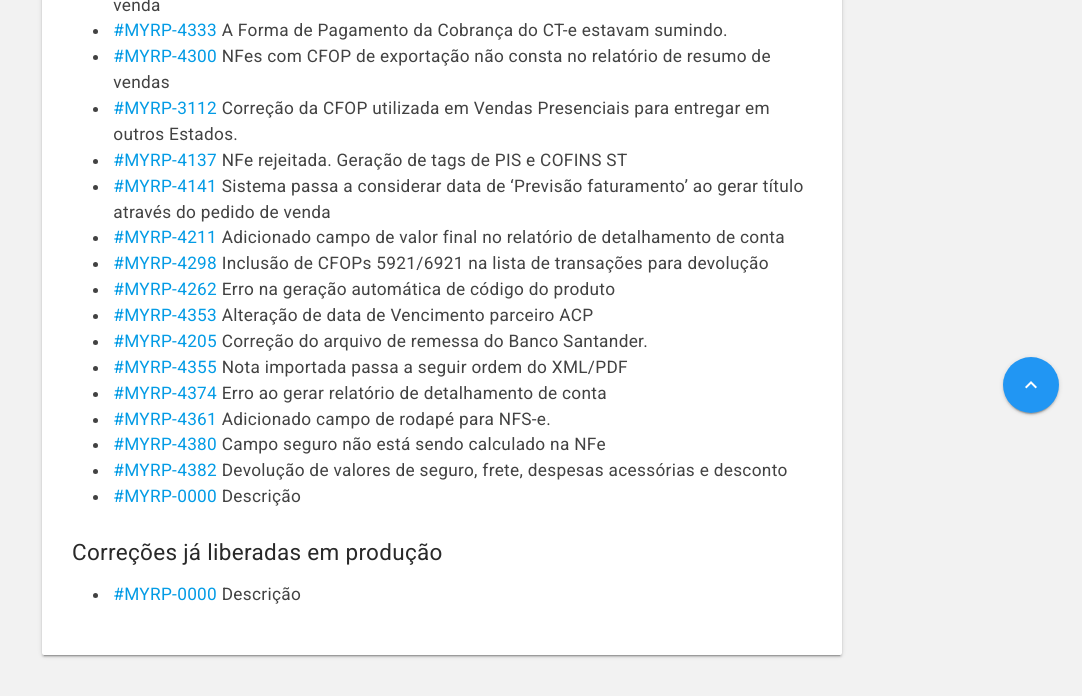
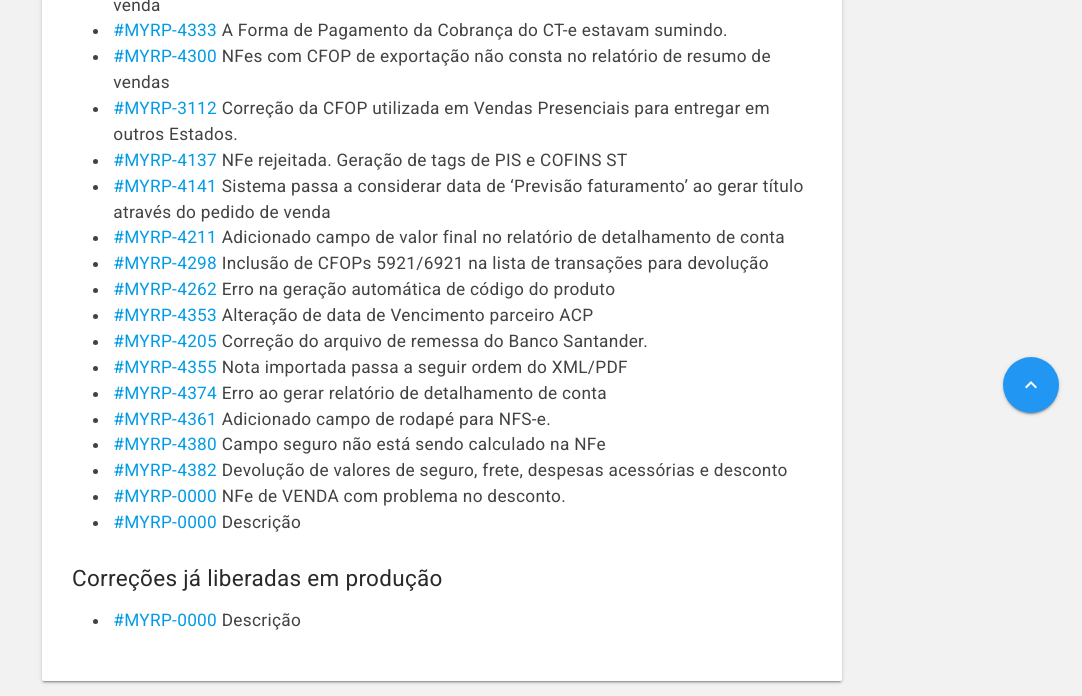
Before and after one commit to myrp-maicon/changelog-myrp, a Jekyll site: the page built from docs/myrp/19.07.01.md, in a window 1280 px wide. Shown: the part 464-1160 px from the top of the page, without its empty margins (198-1280 px from the left). Built offline with Jekyll 4.4.1, drawn with Linux system fonts in a browser that asks for light colours; nearby versions of some CDN libraries; our own code applies the rules of GitHub Pages for plain Markdown files; the repository's description, which GitHub fills in, is left out; before the commit the page ends 1134 px from its top, so only the background shows below that.

Commit message:
MC:MYRP-4311: NFe de VENDA com problema no desconto.

```diff
--- a/docs/myrp/19.07.01.md
+++ b/docs/myrp/19.07.01.md
@@ -21,6 +21,7 @@
 * [#MYRP-4361](https://devmyrp.atlassian.net/browse/MYRP-4361) Adicionado campo de rodapé para NFS-e.
 * [#MYRP-4380](https://devmyrp.atlassian.net/browse/MYRP-4380) Campo seguro não está sendo calculado na NFe
 * [#MYRP-4382](https://devmyrp.atlassian.net/browse/MYRP-4382) Devolução de valores de seguro, frete, despesas acessórias e desconto
+* [#MYRP-0000](https://devmyrp.atlassian.net/browse/MYRP-4311) NFe de VENDA com problema no desconto.
 * [#MYRP-0000](https://devmyrp.atlassian.net/browse/MYRP-0000) Descrição
 
 
```
